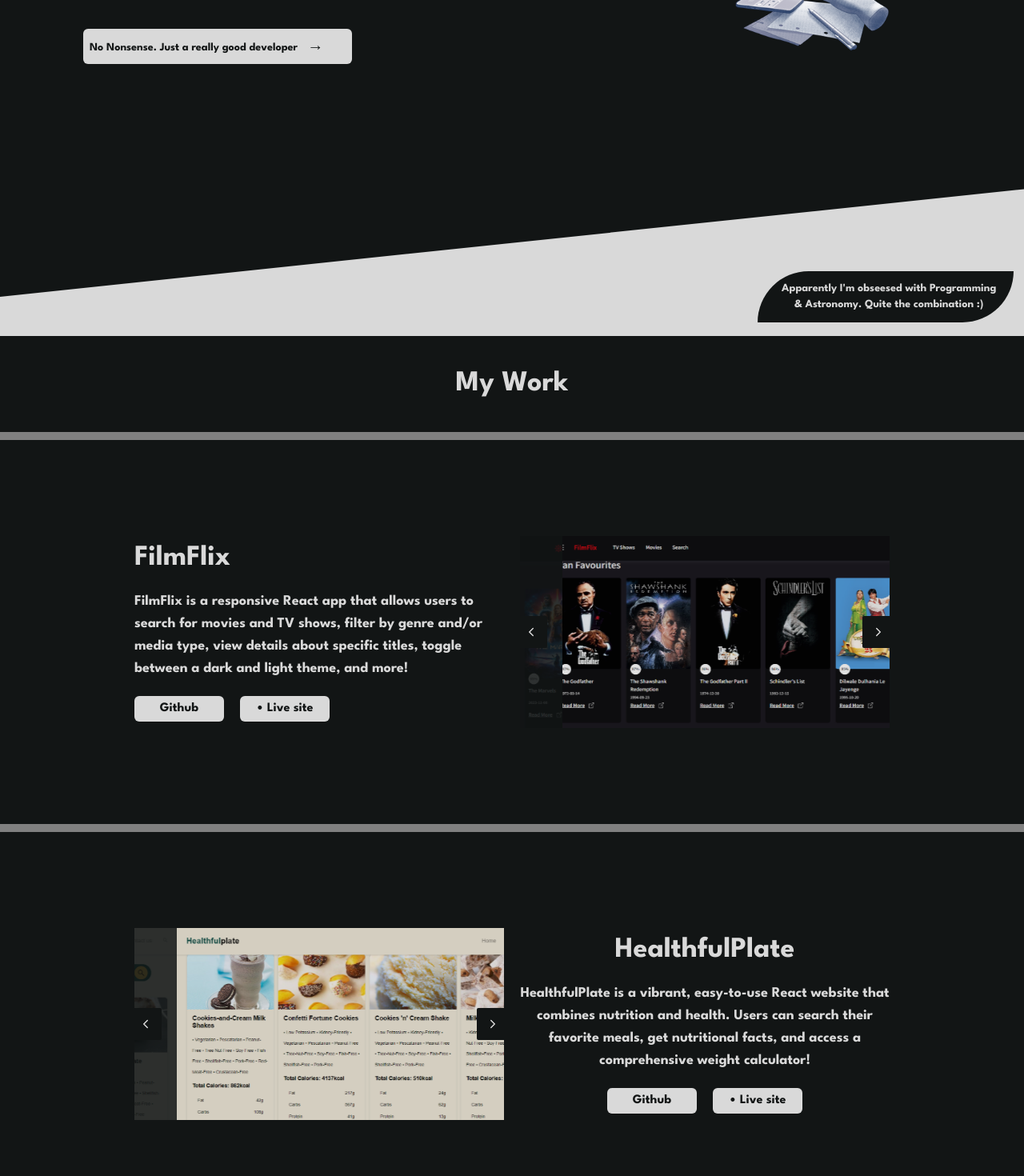
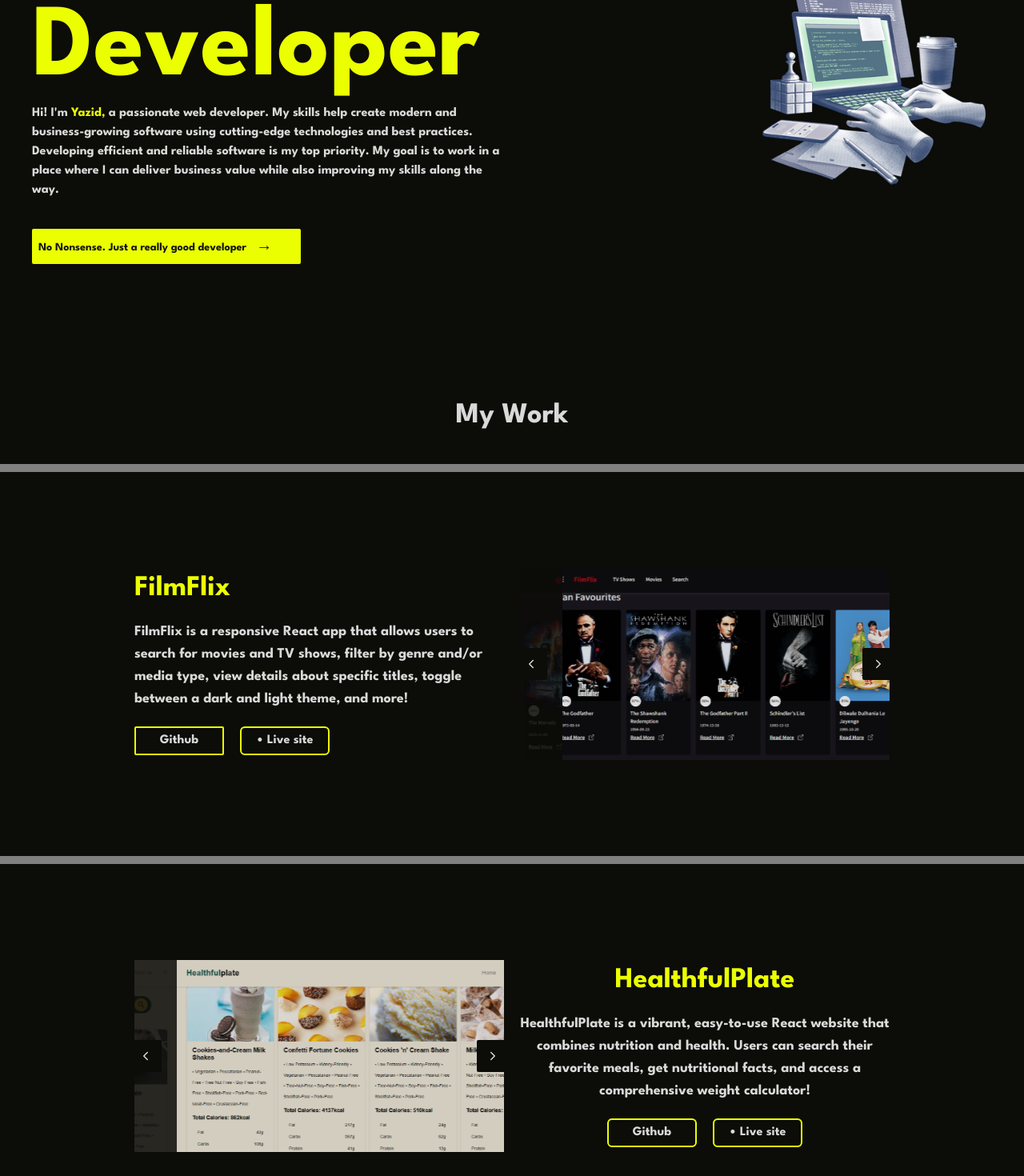
Before and after one commit to Yazid04/Yazid-portfolio.github.io, a React (Create React App) app: page / in a window 1280 px wide. Shown: the part 340-1810 px from the top of the page at 80% size. Built offline with nearby package versions, Linux system fonts and the light colour scheme.

Commit message:
improved user interface

```diff
--- a/src/Shared/Slider.jsx
+++ b/src/Shared/Slider.jsx
@@ -23,31 +23,34 @@ function Slider({ title, data, idx, githubLink, describtion, liveSiteLink }) {
   }, [index, items.length]);
 
   return (
-    // 37vw
-    <section className="project w-full h-min py-5 md:p-0">
+    <section className="project w-full h-min py-5 md:p-0 bg-dark">
       <div className="w-full px-10 text-center h-min max-w-5xl mx-auto flex flex-col gap-5 justify-evenly items-center md:flex-row md:text-start md:h-[30rem]">
         {idx % 2 === 0 ? (
           <>
             <div className="w-full h-[20rem] flex-1 flex flex-col justify-center gap-y-5 md:w-1/2">
-              <h2 className="text-3xl md:text-4xl overflow-hidden">{title}</h2>
+              <h2 className="text-3xl md:text-4xl overflow-hidden text-limeYellow">
+                {title}
+              </h2>
               <p className="text-lg md:text-lg overflow-hidden">
                 {describtion}
               </p>
               <div className="w-full gap-x-5 flex justify-center md:justify-start">
-
                 <Link
+                  target="_blank"
+                  rel="noopener noreferrer"
                   to={githubLink}
-                className="bg-light overflow-hidden text-dark w-28 grid place-content-center rounded-md py-1"
+                  className="bg-inherit overflow-hidden w-28 grid place-content-center text-light border-2 border-limeYellow hover:bg-light hover:transition-all hover:text-dark rounded-sm py-1"
                 >
                   Github
                 </Link>
-              <Link target="_blank" rel="noopener noreferrer"
+                <Link
+                  target="_blank"
+                  rel="noopener noreferrer"
                   to={liveSiteLink}
-                className="bg-light overflow-hidden text-dark w-28 grid place-content-center rounded-md py-1"
+                  className="bg-dark overflow-hidden w-28 grid place-content-center rounded-md text-light border-2 border-limeYellow hover:bg-light hover:transition-all hover:text-dark"
                 >
                   • Live site
                 </Link>
-
               </div>
             </div>
 
@@ -152,20 +155,29 @@ function Slider({ title, data, idx, githubLink, describtion, liveSiteLink }) {
             </div>
 
             <div className="w-full h-[20rem] flex-1 flex flex-col text-center justify-center gap-y-5 md:w-1/2">
-              <h2 className="text-3xl md:text-4xl overflow-hidden">{title}</h2>
-              <p className="text-lg md:text-lg overflow-hidden">
+              <h2 className="text-3xl md:text-4xl overflow-hidden text-limeYellow">
+                {title}
+              </h2>
+              <p
+                className="text-lg md:text-lg overflow-hid
+              den"
+              >
                 {describtion}
               </p>
               <div className="w-full flex gap-x-5 justify-center">
                 <Link
+                  target="_blank"
+                  rel="noopener noreferrer"
                   to={githubLink}
-                  className="bg-ligh overflow-hidden bg-light text-dark w-28 grid place-content-center rounded-md py-1"
+                  className="bg-ligh overflow-hidden bg-dark w-28 grid place-content-center rounded-md py-1 text-light border-2 border-limeYellow hover:bg-light hover:transition-all hover:text-dark"
                 >
                   Github
                 </Link>
-                <Link target="_blank" rel="noopener noreferrer"
+                <Link
+                  target="_blank"
+                  rel="noopener noreferrer"
                   to={liveSiteLink}
-                className="bg-light overflow-hidden text-dark w-28 grid place-content-center rounded-md py-1"
+                  className="bg-dark overflow-hidden w-28 grid place-content-center rounded-md py-1 text-light border-2 border-limeYellow hover:bg-light hover:transition-all hover:text-dark"
                 >
                   • Live site
                 </Link>
@@ -179,17 +191,3 @@ function Slider({ title, data, idx, githubLink, describtion, liveSiteLink }) {
 }
 
 export default Slider;
-
-/*
-<div key={id} className="project w-full h-min py-5 md:p-0">
-    <div className="w-full px-10 text-center max-w-5xl mx-auto flex flex-col gap-5 justify-evenly items-center mb-5 md:flex-row md:text-start">
-        <div className="w-full flex flex-col gap-y-5 md:w-1/2">
-          <h2 className="text-3xl md:text-4xl">{title}</h2>
-          <p className="text-lg md:text-xl">{description}</p>
-        </div>
-        <div className="grid place-content-center w-full h-52 md:w-96 md:h-72">
-          <img src={image} alt="protoype" className="w-full h-full" />
-        </div>
-      </div>
-</div>
-*/
--- a/src/pages/Home/Hero.jsx
+++ b/src/pages/Home/Hero.jsx
@@ -3,14 +3,7 @@ import codingImg from "../../Static/codingImg.png";
 import { useSpring, animated } from "react-spring";
 import { Link } from "react-router-dom";
 
-
 const Hero = () => {
-
-  const styles = {
-    borderTopLeftRadius: '200px',
-    borderBottomRightRadius: '200px',
-  }
-
   const fadeIn = useSpring({
     opacity: 1,
     from: { opacity: 0 },
@@ -21,44 +14,67 @@ const Hero = () => {
 
   const moveArrow = () => {
     const element = arrowRef.current;
-    element.style.paddingLeft = '2rem'
-  }
+    element.style.paddingLeft = "2rem";
+  };
   const returnArrow = () => {
     const element = arrowRef.current;
-    element.style.paddingLeft = '0.75rem'
-  }
-
+    element.style.paddingLeft = "0.75rem";
+  };
 
   return (
-    <animated.div style={fadeIn} className="relative w-full h-[81vh] bg-light font-LeagueSpartan text-dark mt-28 overflow-hidden md:bg-dark md:text-light">
-      <div className="hidden md:block absolute -bottom-36 left-0 w-[200rem] h-48 bg-light transform origin-bottom-left -rotate-6"></div>
-      <div style={styles} className="hidden md:grid text-center pl-2 h-16 bg-dark w-80 place-content-center text-light absolute bottom-[3%] lg:bottom-[3%] right-[1%] translate-y-[3%] z-20 ">
+    <animated.div
+      style={fadeIn}
+      className="relative w-full flex justify-center items-center h-screen font-LeagueSpartan overflow-hidden bg-dark md:text-light"
+    >
+      {/*<div className="hidden md:block absolute -bottom-36 left-0 w-[200rem] h-48 bg-light transform origin-bottom-left -rotate-6"></div>*/}
+
+      {/*<div
+        style={styles}
+        className="hidden md:grid text-center pl-2 h-16 bg-dark w-80 place-content-center text-light absolute bottom-[3%] lg:bottom-[3%] right-[1%] translate-y-[3%] z-20 "
+      >
         <p className="text-sm">Apparently I'm obseesed with Programming</p>
         <p className="text-sm">& Astronomy. Quite the combination :)</p>
-      </div>
-      <div className="w-full h-full mt-20 flex justify-between items-start px-10 max-w-6xl mx-auto md:mt-10 lg:md-20">
-        <div className="flex-1 flex flex-col justify-start">
+      </div>*/}
+
+      <div className="w-full h-[85%] mt-20 flex justify-between items-center max-w-6xl bg-dark xl:max-w-[1600px] px-10 lg:md-20">
+        <div className="flex-1 flex flex-col justify-center">
           <div className="mb-1">
-            <h1 className="overflow-hidden text-6xl">Yazid</h1>
+            <h1 className="overflow-hidden text-6xl xl:text-9xl">
+              Web <span className="text-limeYellow">Developer</span>
+            </h1>
           </div>
-          <div className="mb-10">
-            <p>
-              Hi! I'm Yazid, a passionate web developer. My skills help create
-              modern and business-growing software using cutting-edge
-              technologies and best practices. Developing efficient and reliable
-              software is my top priority. My goal is to work in a place where I
-              can deliver business value while also improving my skills along
-              the way.
+          <div className="mb-9">
+            <p className="leading-6 text-light">
+              Hi! I'm <span className="text-limeYellow">Yazid,</span> a
+              passionate web developer. My skills help create modern and
+              business-growing software using cutting-edge technologies and best
+              practices. Developing efficient and reliable software is my top
+              priority. My goal is to work in a place where I can deliver
+              business value while also improving my skills along the way.
             </p>
           </div>
-          <Link to={'/Contact'} onMouseOver={moveArrow} onMouseLeave={returnArrow} className="w-[21rem] h-min text-sm max-w-full text-start px-2 py-2 rounded-md bg-dark text-light md:bg-light md:text-dark">
+          <Link
+            to={"/Contact"}
+            onMouseOver={moveArrow}
+            onMouseLeave={returnArrow}
+            className="w-[21rem] h-min text-sm max-w-full text-start px-2 py-2 rounded-sm bg-limeYellow text-dark"
+          >
             No Nonsense. Just a really good developer
-            <span ref={arrowRef} className="pl-3 transition-all font-extrabold text-xl">&#8594;</span>
+            <span
+              ref={arrowRef}
+              className="pl-3 transition-all font-extrabold text-xl"
+            >
+              &#8594;
+            </span>
           </Link>
         </div>
 
         <div className="flex-1 overflow-hidden hidden h-min md:flex md:justify-end md:items-center">
-          <img src={codingImg} alt="coder illustrator" className="w-1/2 h-1/2" />
+          <img
+            src={codingImg}
+            alt="coder illustrator"
+            className="w-1/2 h-1/2"
+          />
         </div>
       </div>
     </animated.div>
--- a/src/pages/Home/Projects.jsx
+++ b/src/pages/Home/Projects.jsx
@@ -17,7 +17,7 @@ const Projects = () => {
   return (
     <section
       ref={projectsSectionRef}
-      className="w-full h-min text-light font-LeagueSpartan"
+      className="w-full h-min text-light font-LeagueSpartan bg-dark"
     >
       <div
         className="w-full p-10 grid place-content-center"
--- a/tailwind.config.js
+++ b/tailwind.config.js
@@ -3,18 +3,23 @@ module.exports = {
   content: ["./src/**/*.{html,js,jsx}"],
   theme: {
     extend: {
-      colors:{
-        light: '#D9D9D9',
-        dark: '#121515',
+      colors: {
+        light: "#D9D9D9",
+        limeYellow: "#EBFF00",
+        dark: "#121515",
       },
-      backgroundColor:{
-        light: '#D9D9D9',
-        dark: '#121515',
+      borderWidth: {
+        2: "2px",
+      },
+      backgroundColor: {
+        light: "#D9D9D9",
+        dark: "#0c0c08",
+        limeYellow: "#EBFF00",
       },
       fontFamily: {
         LeagueSpartan: `'League Spartan', sans-serif`,
-      }
+      },
     },
   },
   plugins: [],
-}
+};
```
Also changed, not shown: src/Shared/Footer.jsx (+30 -20 lines), src/Shared/Navbar.jsx (+25 -17 lines), src/pages/Contact.jsx (+20 -16 lines). Lines whose indentation alone changed are shown as unchanged.
